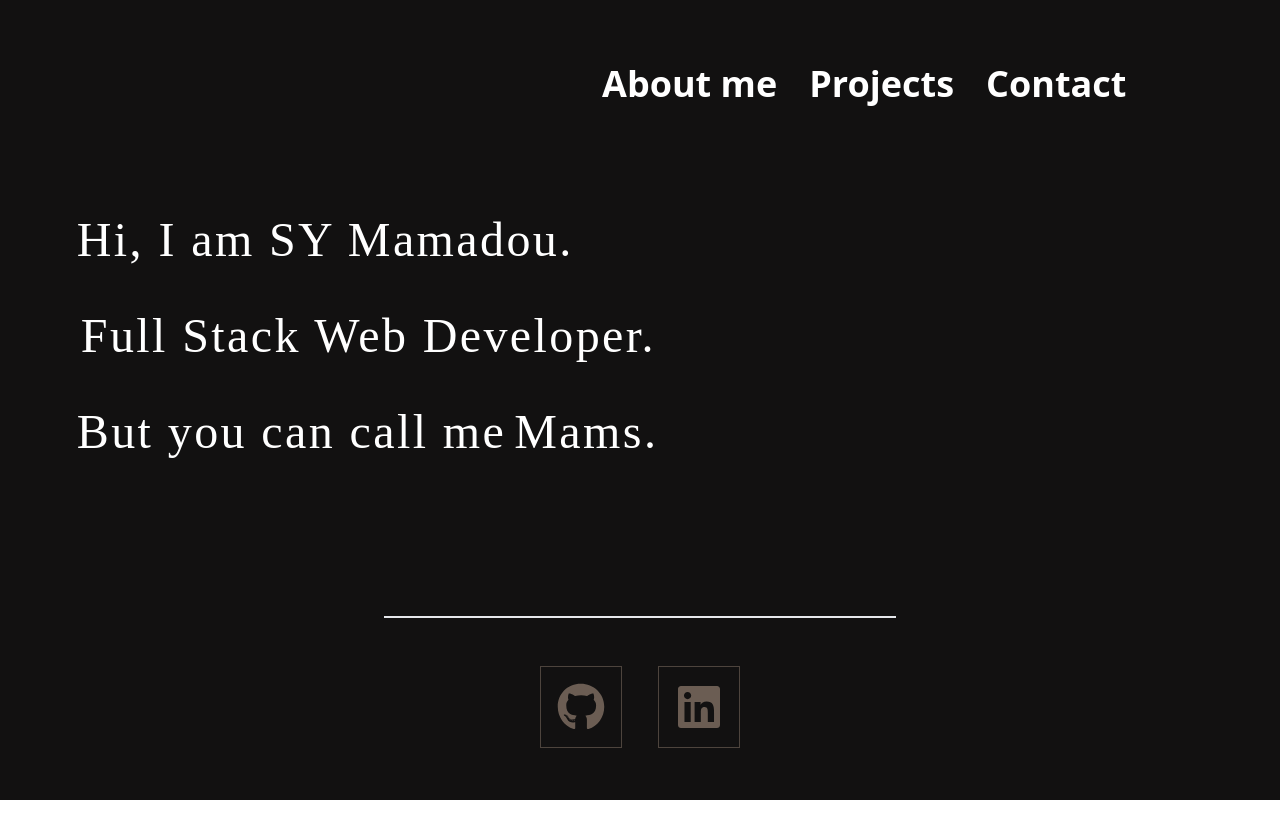
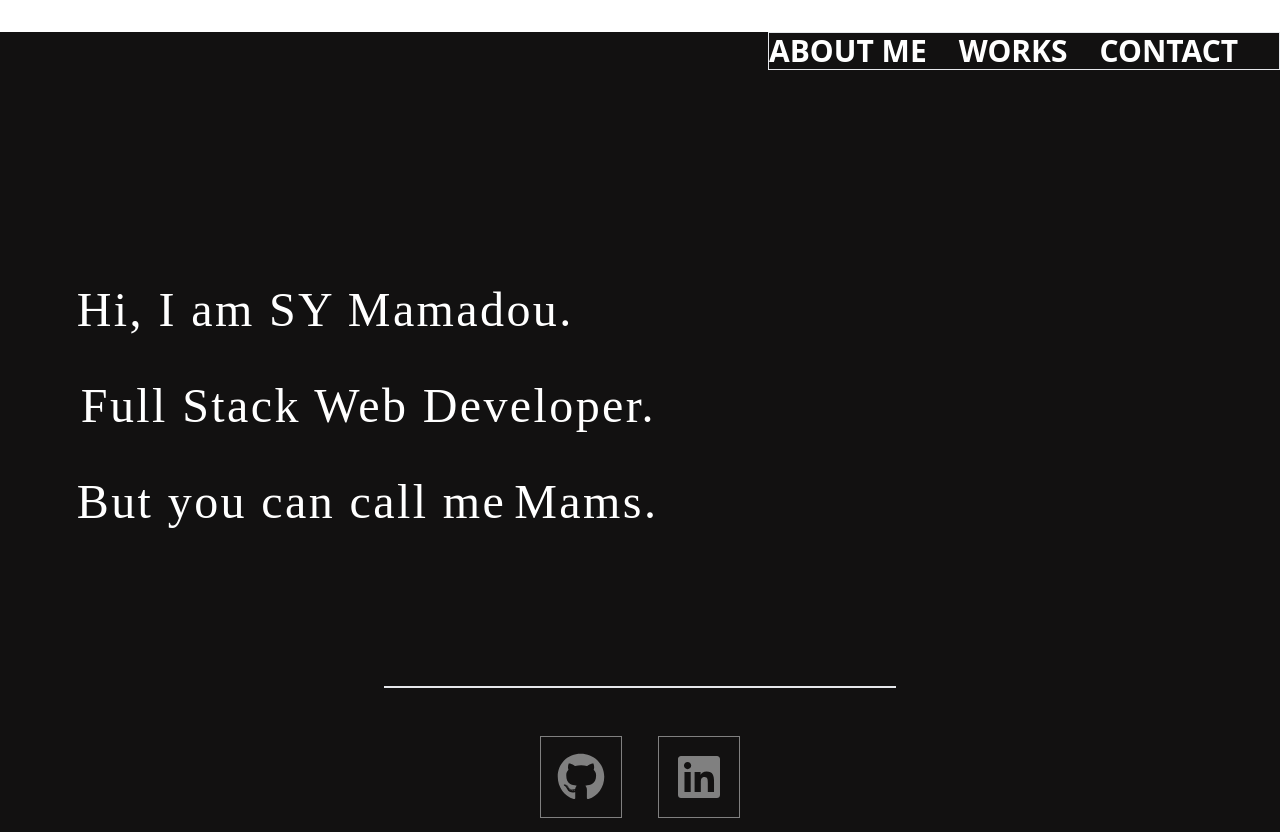
Before and after one commit to M-ams/Portfolio, a Next.js app: page /homepage in a window 1280 px wide. Before the commit the page ends 800 px from the top, so only its background shows below. Built offline with nearby package versions, Linux system fonts and the light colour scheme.

Commit message:
fix link click

```diff
--- a/pages/homepage.tsx
+++ b/pages/homepage.tsx
@@ -3,19 +3,27 @@ import Link from "next/link";
 import { FaGithub } from "react-icons/fa";
 import { FaLinkedin } from "react-icons/fa";
 
-
 function Homepage() {
   return (
     <div className="bg-[#121111] h-screen">
-      <div className="space-x-8 float-right mr-[12vw] mt-[8vh] flex ">
-        <Link href="/about-me" className="text-white text-4xl font-bold gg">
-          About me
+      <div className="space-x-8 ml-[60vw] flex border mt-8">
+        <Link
+          href="/about-me/about-me"
+          className="text-white text-3xl font-bold gg stroke"
+        >
+          ABOUT ME
         </Link>
-        <Link href="/projects" className="text-white text-4xl font-bold gg2">
-          Projects
+        <Link
+          href="/projects/projects"
+          className="text-white text-3xl font-bold gg2 stroke"
+        >
+          WORKS
         </Link>
-        <Link href="/contact" className="text-white text-4xl font-bold gg3">
-          Contact
+        <Link
+          href="/contact/contact"
+          className="text-white text-3xl font-bold gg3 stroke"
+        >
+          CONTACT
         </Link>
       </div>
       <div className=" text-white ml-[6vw] pt-[27vh] cssanimation sequence fadeInBottom dd">
@@ -31,18 +39,16 @@ function Homepage() {
         </div>
       </div>
       <div className="w-auto  flex justify-center items-center">
-
         <div className="flex space-x-9 cssanimation sequence fadeInBottom dd border-t-2 justify-center align-middle w-[40vw] mt-[20vh]">
-    <Link href="/" target="_blank" className="social mt-[6vh]">
+          <Link href="https://github.com/Mams-sy" target="_blank" className="social mt-[6vh]">
             <FaGithub className="text-5xl m-4" />
           </Link>
 
-    <Link href="" target="_blank" className="social mt-[6vh]">
+          <Link href="https://www.linkedin.com/in/mamadou-sy/" target="_blank" className="social mt-[6vh]">
             <FaLinkedin className="text-5xl m-4" />
           </Link>
         </div>
       </div>
-
     </div>
   );
 }
--- a/styles.css
+++ b/styles.css
@@ -89,6 +89,7 @@
   animation-delay: 0.2s;
 }
 
+
 .cssanimation span { display: inline-block }
 
 .fadeInBottom { animation-name: fadeInBottom }
@@ -151,15 +152,15 @@ html {
 
 
 .social {
-  color: rgba(167, 146, 129, 0.6);
-  border: 1px solid rgba(167, 146, 129, 0.4);
+  color: gray;
+  border: 1px solid gray;
   cursor: pointer;
   transition: ease 0.3s;
 }
 
 .social:hover {
-  color: rgba(167, 146, 129, 1);
-  border: 1px solid rgba(167, 146, 129, 1);
+  color: white;
+  border: 1px solid white;
 }
 
 .social:hover > .social {
@@ -169,6 +170,7 @@ opacity: 0.5;
 .social:hover > .social:hover {
 opacity: 1;
 }
+
 /* Projects */
 .dcgg {
   cursor: pointer;
```
Lines whose indentation alone changed are shown as unchanged.
